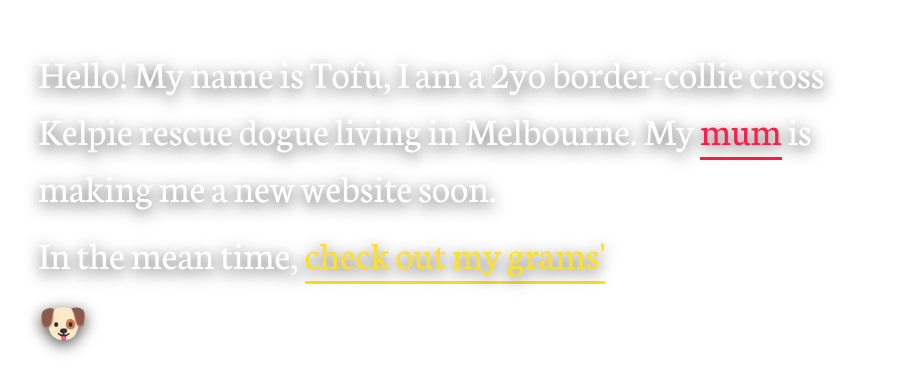
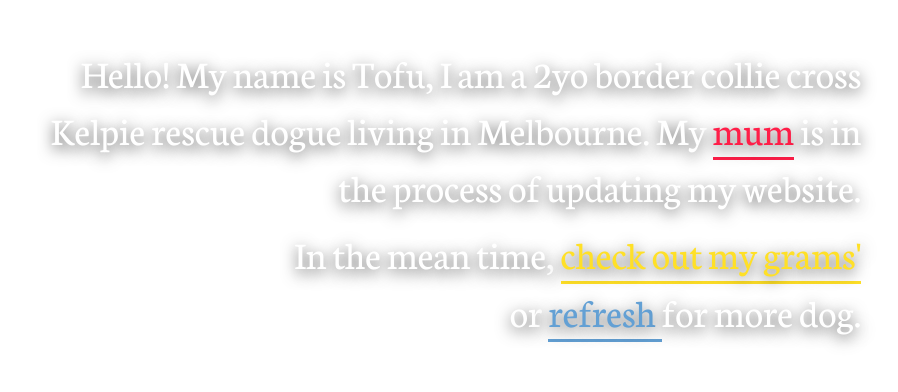
Before and after one commit to blllle/tofudog, a plain HTML site: page index.html in a window 1280 px wide. Shown: the part 266-658 px from the top of the page, without its empty margins (297-1195 px from the left). Drawn offline with Linux system fonts and the light colour scheme; a script that the page names is missing.

Commit message:
adjustment to col layout for body text, made main site heading a link

```diff
--- a/index.html
+++ b/index.html
@@ -18,12 +18,11 @@
     <div class="container-fluid tofu-background">
       <div class="row margin-3">
         <div class="col-md-12 tofu-heading">
-          <img src="img/tofu.svg"/><h2>Tofu Dog</h2>
+          <a href="index.html"><img src="img/tofu.svg"/><h2>Tofu Dog</h2></a>
         </div>
-        <div class="col-xs-offset-1 col-xs-10 col-md-offset-3 col-sm-8 dog-description">
-          <p>Hello! My name is Tofu, I am a 2yo border-collie cross Kelpie rescue dogue living in Melbourne. My <a target="_blank" class="dog-description-mum" href="http://billiegray.com">mum</a> is making me a new website soon.</p>
-          <p>In the mean time, <a target="_blank" class="dog-description-gram" href="http://instagram.com/tofu_kelpie"> check out my grams'</a>
-          <p>🐶</p>
+        <div class="col-xs-offset-1 col-xs-10 col-md-offset-3 col-sm-8 text-right dog-description">
+          <p>Hello! My name is Tofu, I am a 2yo border collie cross Kelpie rescue dogue living in Melbourne. My <a target="_blank" class="dog-description-mum" href="http://billiegray.com">mum</a> is in the process of updating my website.</p>
+          <p>In the mean time, <a target="_blank" class="dog-description-gram" href="http://instagram.com/tofu_kelpie"> check out my grams'</a><br> or <a class="dog-description-refresh" href="">refresh </a>for more dog.
         </div>
       </div>
     </div>
```
